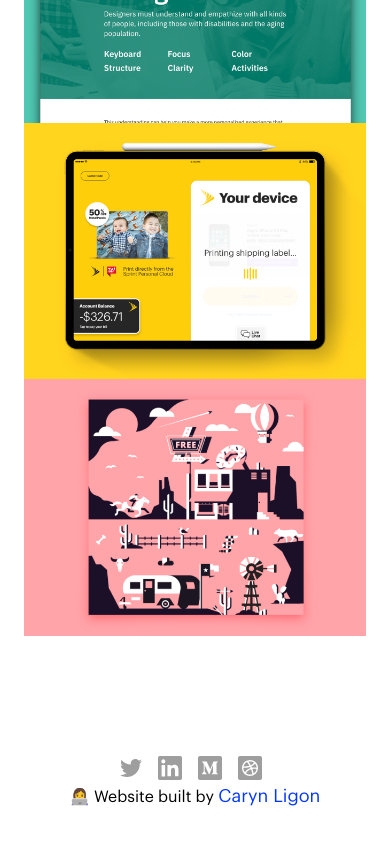
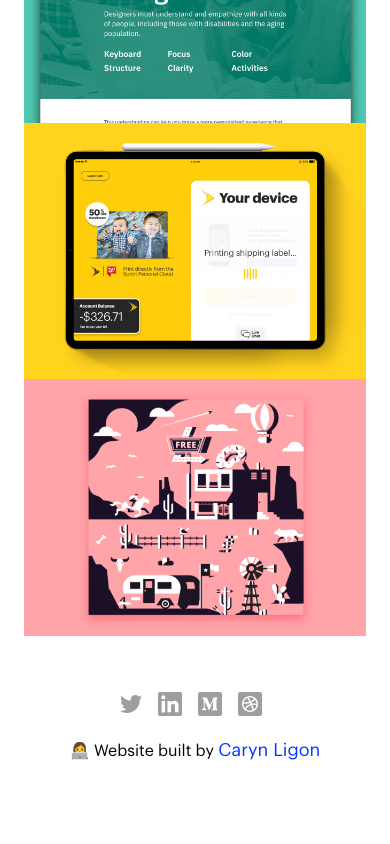
Before and after one commit to carynligon/d-portfolio, a Nuxt app: page / in a window 390 px wide. Shown: the part 1766-2610 px from the top of the page. After the commit the page ends 2568 px from the top, so only its background shows below. Built offline with nearby package versions, Linux system fonts and the light colour scheme.

Commit message:
small spacing fixes

```diff
--- a/components/Footer.vue
+++ b/components/Footer.vue
@@ -182,11 +182,13 @@ svg:hover .icon-color {
     --width: 8;
   }
   .social-links {
-    margin-bottom: var(--spacer-sm);
     --width: 4;
   }
 }
 @media (max-width: 576px) {
+  .footer-nav {
+    margin-top: var(--spacer-3xl);
+  }
   .coolest-person-ever,
   .social-links {
     justify-content: center;
@@ -194,5 +196,8 @@ svg:hover .icon-color {
     text-align: center;
     --width: 12;
   }
+  .social-links {
+    margin-bottom: var(--spacer-sm);
+  }
 }
 </style>
```
